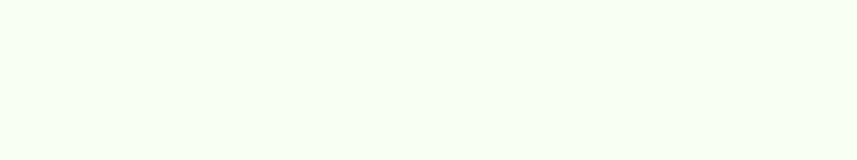
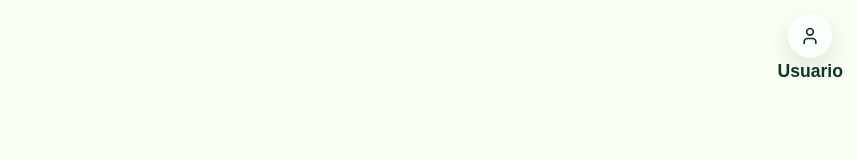
Before and after one commit to perejilinformatico/SaveAmbient, a React (Vite) app: page / in a window 1280 px wide. Shown: the top 160 px of the page, without its empty margins (423-1280 px from the left). Built offline with nearby package versions, Linux system fonts and the light colour scheme.

Commit message:
user perfil

```diff
--- a/src/App.tsx
+++ b/src/App.tsx
@@ -1,8 +1,10 @@
-import { useEffect, useMemo, useState } from 'react'
+import { type ChangeEvent, useEffect, useMemo, useState } from 'react'
 import './App.css'
 import styled from './lib/styled'
+import { User } from 'lucide-react'
 
 const storageKey = 'saveambient-user-started'
+const usernameStorageKey = 'saveambient-username'
 
 const retosAmbientales = [
   'Unete a un grupo de Telegram o WhatsApp que cuide el medio ambiente',
@@ -196,6 +198,10 @@ function App() {
   )
   const [seDesvanece, setSeDesvanece] = useState(false)
   const [mostrarReto, setMostrarReto] = useState(false)
+  const [menuAbierto, setMenuAbierto] = useState(false)
+  const [nombreUsuario, setNombreUsuario] = useState(
+    () => localStorage.getItem(usernameStorageKey) || 'Usuario',
+  )
 
   const retoDelDia = useMemo(() => {
     const posicionAleatoria = Math.floor(Math.random() * retosAmbientales.length)
@@ -213,6 +219,10 @@ function App() {
     setMostrarReto(false)
   }, [usuarioTocoBoton])
 
+  useEffect(() => {
+    localStorage.setItem(usernameStorageKey, nombreUsuario)
+  }, [nombreUsuario])
+
   const handleVerMas = () => {
     setSeDesvanece(true)
 
@@ -225,9 +235,43 @@ function App() {
   const handleCafe = () => {
     alert('Alias: santiago.395.tour.mp')
   }
-
   return (
     <Page>
+      <TopRight>
+        <IconButton
+          type="button"
+          aria-label="Abrir menu de usuario"
+          onClick={() => setMenuAbierto(true)}
+          style={{ display: menuAbierto ? 'none' : 'flex' }}
+        >
+          <User size={20}/>
+        </IconButton>
+        <OverlayTitle style={{ display: menuAbierto ? 'none' : 'flex'}}>{nombreUsuario}</OverlayTitle>
+      </TopRight>
+
+      {menuAbierto ? (
+        <Overlay role="dialog" aria-modal="true" aria-label="Menu de usuario">
+          <OverlayHeader>
+            <OverlayTitle>Usuario</OverlayTitle>
+            <CloseButton type="button" onClick={() => setMenuAbierto(false)}>
+              Cerrar
+            </CloseButton>
+          </OverlayHeader>
+
+          <Field>
+            <Label>Nombre</Label>
+            <Input
+              value={nombreUsuario}
+              onChange={(e: ChangeEvent<HTMLInputElement>) => setNombreUsuario(e.target.value)}
+              placeholder="Tu nombre"
+            />
+            <Button type="submit" onClick={() => setMenuAbierto(false)}>
+              Guardar
+            </Button>
+          </Field>
+        </Overlay>
+      ) : null}
+
       {usuarioTocoBoton ? (
         <Principio $mostrar={mostrarReto}>
           <Logo src="/favicon.png" alt="Logo SaveAmbient" />
@@ -259,6 +303,91 @@ const Page = styled.main`
   justify-content: center;
   padding: 24px;
   background: #f8fff3;
+  color: #12332c;
+  position: relative;
+`
+
+const TopRight = styled.div`
+  position: absolute;
+  top: 14px;
+  right: 14px;
+  z-index: 60;
+  display: flex;
+  align-items: center;
+  justify-content: center;
+  flex-direction: column;
+`
+
+const IconButton = styled.button`
+  width: 44px;
+  height: 44px;
+  border-radius: 999px;
+  border: 0;
+  background: rgb(255 255 255 / 80%);
+  color: #12332c;
+  cursor: pointer;
+  display: inline-flex;
+  align-items: center;
+  justify-content: center;
+  box-shadow: 0 10px 24px rgb(18 51 44 / 12%);
+`
+
+const Overlay = styled.div`
+  position: absolute;
+  inset: 0;
+  width: 100%;
+  height: 100%;
+  background: #f8fff3;
+  padding: 20px;
+  display: flex;
+  flex-direction: column;
+  gap: 18px;
+  z-index: 50;
+`
+
+const OverlayHeader = styled.div`
+  display: flex;
+  align-items: center;
+  justify-content: space-between;
+  gap: 12px;
+`
+
+const OverlayTitle = styled.p`
+  margin: 0;
+  font-weight: 800;
+  font-size: 1.1rem;
+`
+
+const CloseButton = styled.button`
+  border: 0;
+  background: transparent;
+  color: #12332c;
+  cursor: pointer;
+  font: inherit;
+  font-weight: 700;
+`
+
+const Field = styled.div`
+  width: min(100%, 520px);
+  display: flex;
+  flex-direction: column;
+  gap: 8px;
+`
+
+const Label = styled.p`
+  margin: 0;
+  font-size: 0.9rem;
+  font-weight: 700;
+`
+
+const Input = styled.input`
+  width: 100%;
+  height: 44px;
+  border-radius: 12px;
+  border: 1px solid rgb(18 51 44 / 20%);
+  padding: 0 12px;
+  font: inherit;
+  background: white;
   color: #12332c;
 `
 
@@ -348,3 +477,20 @@ const CafeButton = styled.button`
   transition: transform 180ms ease, background 180ms ease, box-shadow 180ms ease;
   box-shadow: 0 12px 28px rgb(139 69 19 / 25%);
 `
+const Button = styled.button`
+  min-width: 156px;
+  min-height: 56px;
+  border: 0;
+  border-radius: 999px;
+  padding: 16px 28px;
+  background: #22c55e;
+  color: white;
+  cursor: pointer;
+  font: inherit;
+  font-size: 0.9rem;
+  font-weight: 700;
+  letter-spacing: 0.18em;
+  padding: 12px 24px;
+  transition: transform 180ms ease, background 180ms ease, box-shadow 180ms ease;
+  box-shadow: 0 12px 28px rgb(34 197 94 / 25%);
+`
--- a/src/lib/styled.tsx
+++ b/src/lib/styled.tsx
@@ -63,6 +63,7 @@ const styled = {
   p: createStyledComponent('p'),
   section: createStyledComponent('section'),
   button: createStyledComponent('button'),
+  input: createStyledComponent('input'),
 }
 
 export default styled
```
